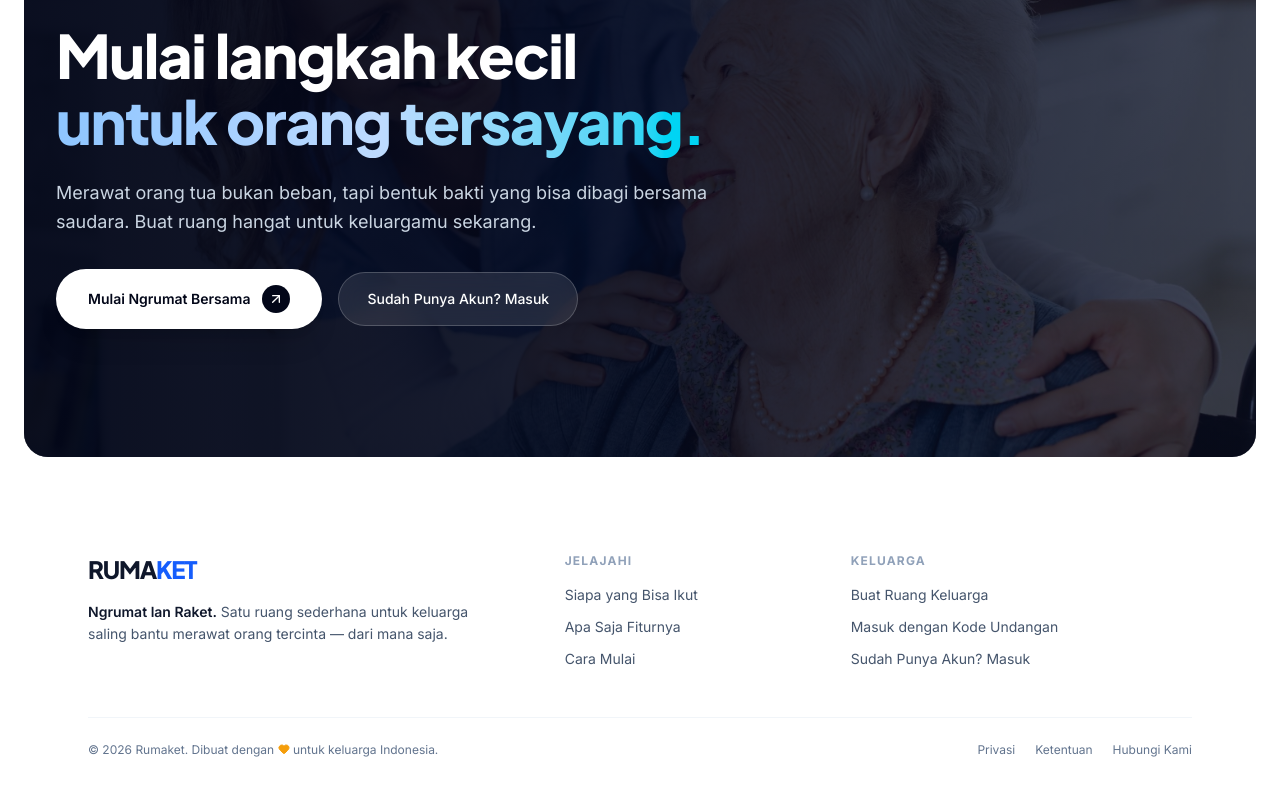
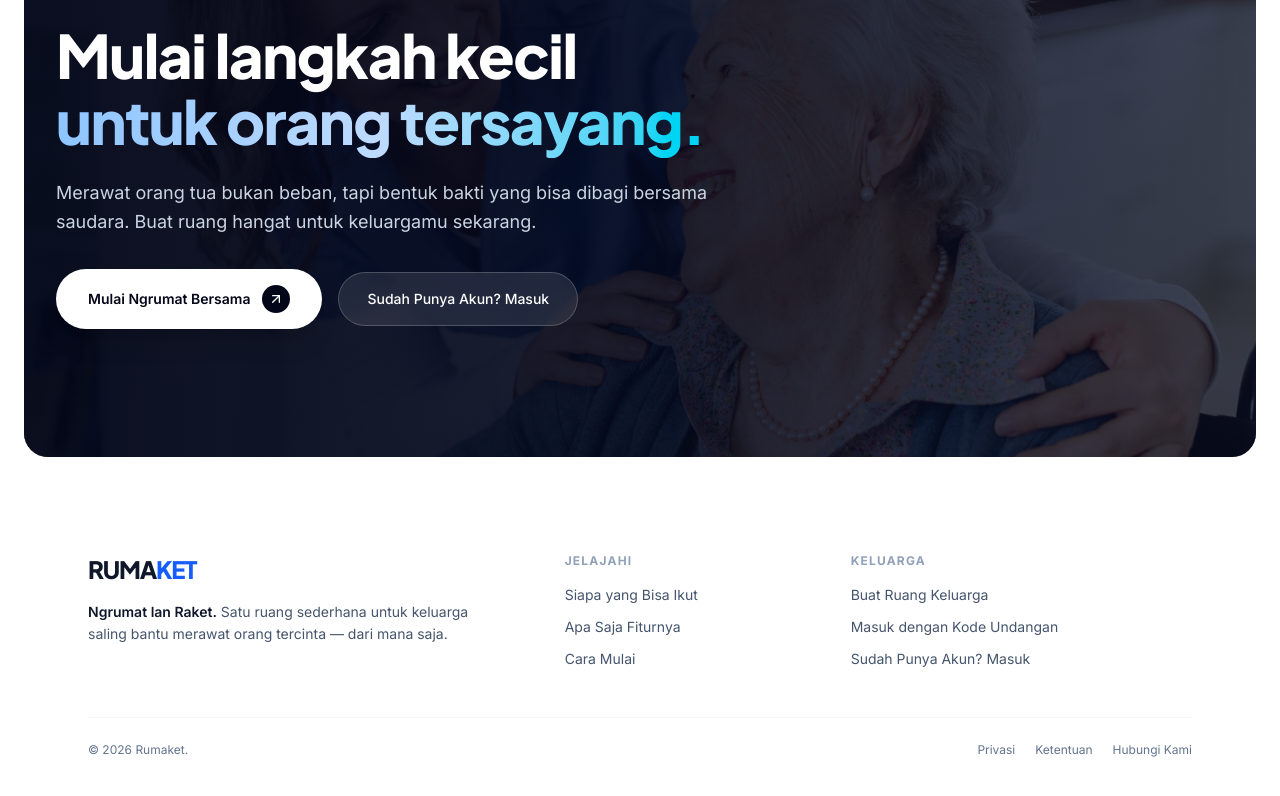
Before and after one commit to VinoSheesh/Rumaket, a Next.js app: page / in a window 1280 px wide. Shown: the part 3023-3819 px from the top of the page. Built offline with nearby package versions, Linux system fonts and the light colour scheme.

Commit message:
remove icons on footer

```diff
--- a/src/components/section/home/Footer.tsx
+++ b/src/components/section/home/Footer.tsx
@@ -89,9 +89,7 @@ export function Footer() {
 
         <div className="mt-12 flex flex-col items-start justify-between gap-4 border-t border-slate-100 pt-6 sm:flex-row sm:items-center">
           <p className="text-xs text-slate-500">
-            © {new Date().getFullYear()} Rumaket. Dibuat dengan{" "}
-            <Heart className="inline-block h-3 w-3 -translate-y-px fill-warmth-500 text-warmth-500" />{" "}
-            untuk keluarga Indonesia.
+            © {new Date().getFullYear()} Rumaket.
           </p>
 
           <div className="flex items-center gap-5 text-xs text-slate-500">
```
